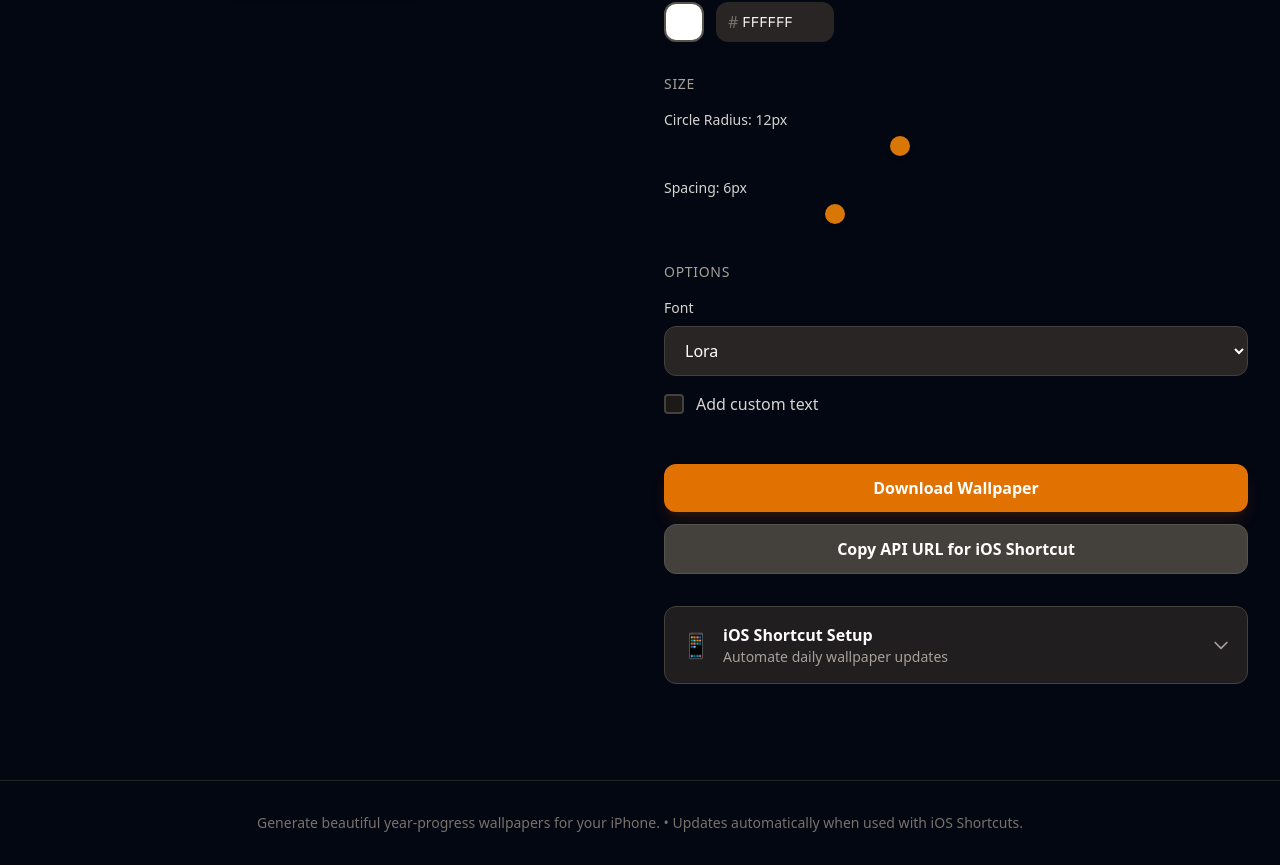
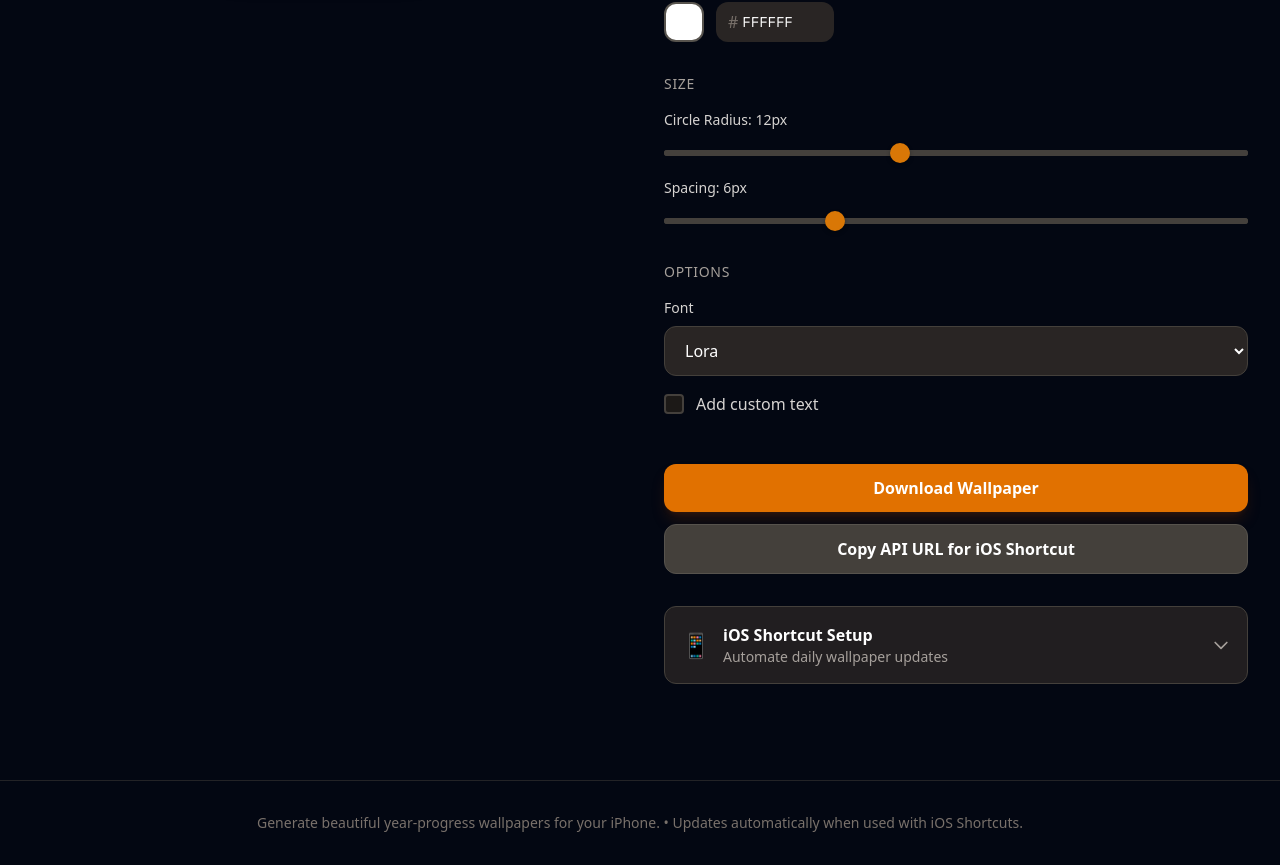
Before and after one commit to Roninanu777/year-progress-wallpaper, a Next.js app: page / in a window 1280 px wide. Shown: the part 813-1678 px from the top of the page. Built offline with nearby package versions, Linux system fonts and the light colour scheme.

Commit message:
Fix slider track visibility in WebKit browsers

```diff
--- a/app/globals.css
+++ b/app/globals.css
@@ -41,14 +41,17 @@ body {
 input[type="range"] {
   -webkit-appearance: none;
   appearance: none;
-  background: transparent;
+  background: #44403c; /* stone-700 */
+  height: 6px;
+  border-radius: 3px;
   cursor: pointer;
 }
 
-input[type="range"]::-webkit-slider-track {
+input[type="range"]::-webkit-slider-runnable-track {
   background: #44403c; /* stone-700 */
   height: 6px;
   border-radius: 3px;
+  width: 100%;
 }
 
 input[type="range"]::-webkit-slider-thumb {
```
